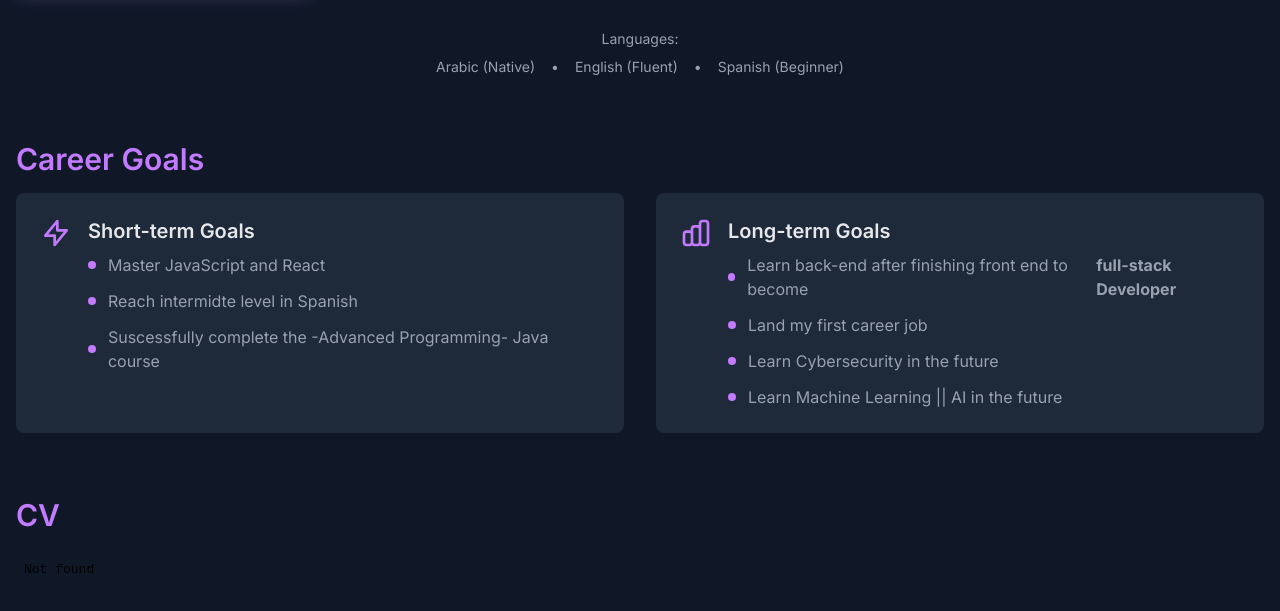
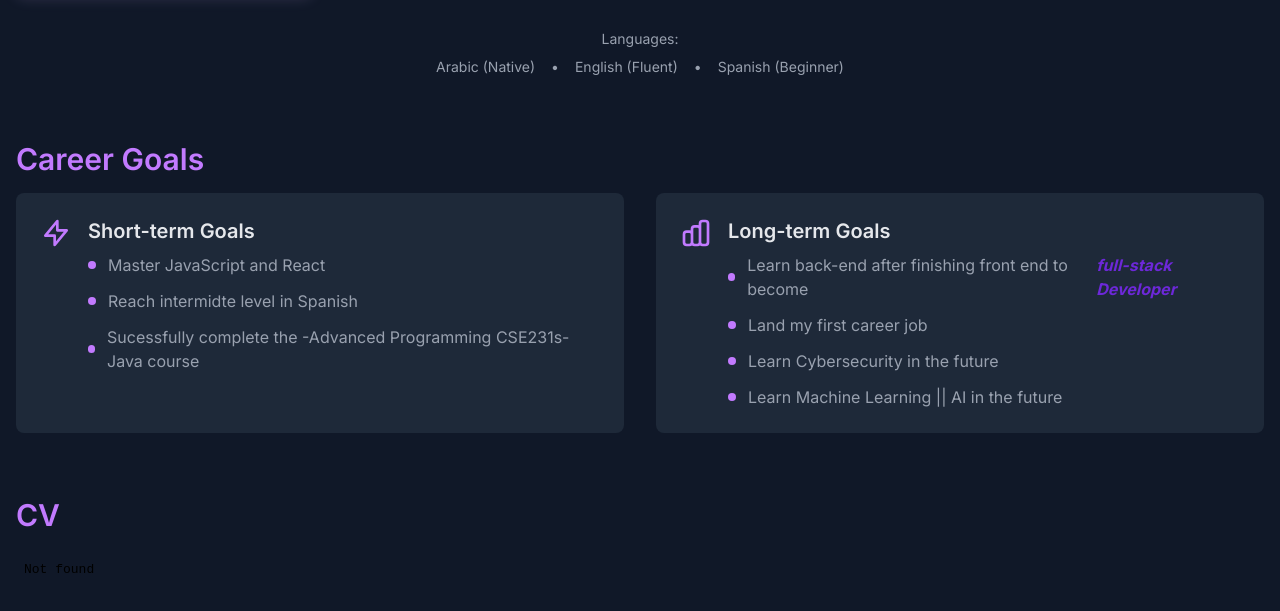
Before and after one commit to TadrosKaram/tadroskaram.github.io, a plain HTML site: page index.html in a window 1280 px wide. Shown: the part 2601-3212 px from the top of the page. Drawn offline with nearby package versions, Linux system fonts and the light colour scheme.

Commit message:
Update index.html

```diff
--- a/index.html
+++ b/index.html
@@ -499,7 +499,7 @@
                                 </li>
                                 <li class="flex items-center">
                                     <span class="w-2 h-2 bg-purple-400 rounded-full mr-3"></span>
-                                    Suscessfully complete the -Advanced Programming- Java course
+                                    Sucessfully complete the -Advanced Programming CSE231s- Java course
                                 </li>
                             </ul>
                         </div>
@@ -517,7 +517,7 @@
                             <ul class="space-y-3 text-gray-400">
                                 <li class="flex items-center">
                                     <span class="w-2 h-2 bg-purple-400 rounded-full mr-3"></span>
-                                    Learn back-end after finishing front end to become <span style="font-weight: bold;">full-stack Developer</span>
+                                    Learn back-end after finishing front end to become <span style="font-weight: bold; font-style: italic; color: #6d28d9;" > full-stack Developer</span>
                                 </li>
                                 <li class="flex items-center">
                                     <span class="w-2 h-2 bg-purple-400 rounded-full mr-3"></span>
```
